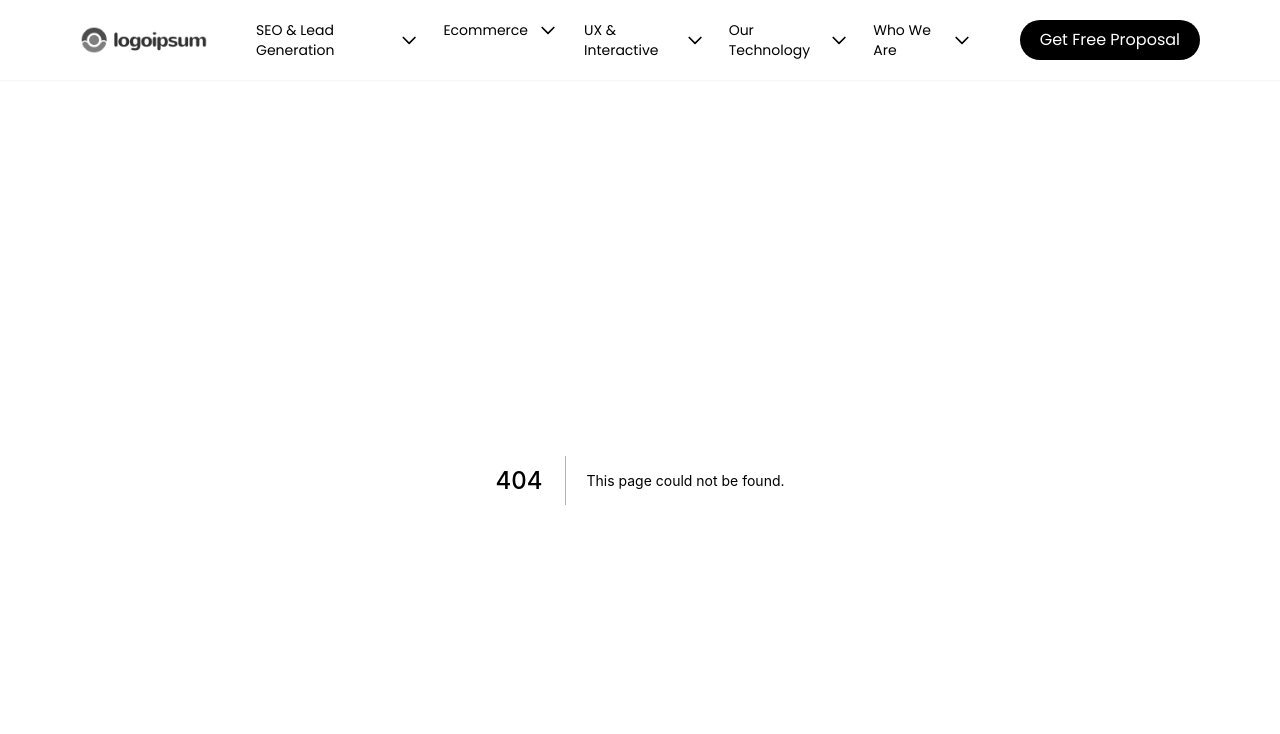
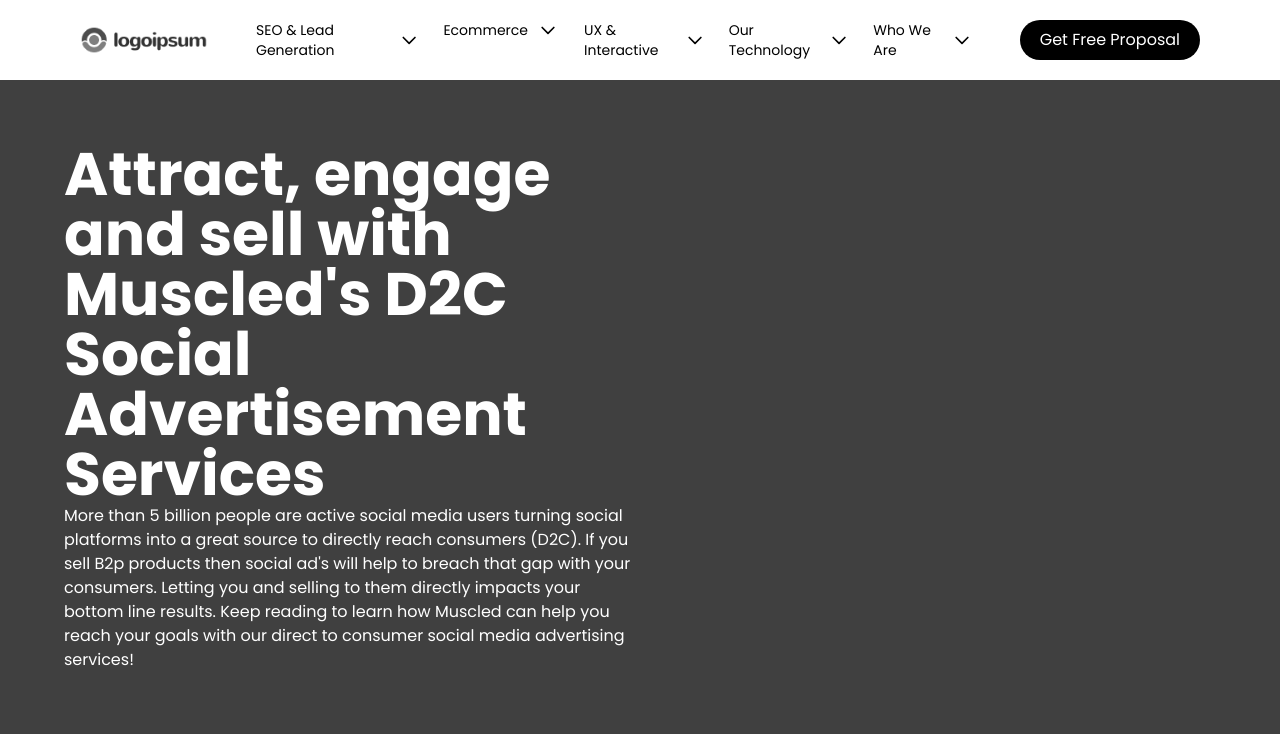
Before and after one commit to Musclednazmul123/muscled-landing-pages, a Next.js app: page /views/social-advertising-services in a window 1280 px wide. Before the commit this address had no page. Shown: the top 734 px of the page. Built offline with nearby package versions, Linux system fonts and the light colour scheme.

Commit message:
added hero section

```diff
--- /dev/null
+++ b/components/SocialAdvertisingServices/components/DynamicSection.tsx
@@ -0,0 +1,11 @@
+import React, { FC } from 'react'
+import { DynamicSectionProps } from '../components/component.type'
+
+const DynamicSection: FC<DynamicSectionProps> = ({ className, children }) => {
+  return (
+    <div className={`max-w-1240 mx-auto flex ${className ? className : ''}`}>
+      {children}
+    </div>
+  )
+}
+export default DynamicSection
--- /dev/null
+++ b/components/SocialAdvertisingServices/sections/hero.tsx
@@ -0,0 +1,21 @@
+import React, { FC } from 'react'
+import DynamicSection from '../components/DynamicSection'
+import { HeroSectionProps } from '../components/component.type'
+
+const HeroSection: FC<HeroSectionProps> = ({
+  title,
+  description,
+  features,
+  input,
+  className
+}) => {
+  return (
+    <DynamicSection className="flex-col md:flex-row">
+      <div className="flex flex-col basis-1/2 text-white justify-between">
+        <h2 className="text-6xl font-bold text-white">{title}</h2>
+        <p className="text-left ">{description}</p>
+      </div>
+    </DynamicSection>
+  )
+}
+export default HeroSection
--- /dev/null
+++ b/components/SocialAdvertisingServices/sections/index.tsx
@@ -0,0 +1,2 @@
+export { default as DynamicSection } from '../components/DynamicSection'
+export { default as HeroSection } from './hero'
--- /dev/null
+++ b/pages/views/social-advertising-services.tsx
@@ -0,0 +1,16 @@
+import React from 'react'
+import { NextPage } from 'next'
+import { HeroSection } from '../../components/SocialAdvertisingServices/sections'
+
+const Page: NextPage = () => {
+  return (
+    <div className="bg-neutral-700 p-16">
+      <HeroSection
+        title="Attract, engage and sell with Muscled's D2C Social Advertisement Services"
+        description="More than 5 billion people are active social media users turning social platforms into a great source to directly reach consumers (D2C). If you sell B2p products then social ad's will help to breach that gap with your consumers. Letting you and selling to them directly impacts your bottom line results. Keep reading to learn how Muscled can help you reach your goals with our direct to consumer social media advertising services!"
+      />
+    </div>
+  )
+}
+
+export default Page
```
Also changed, not shown: components/SocialAdvertisingServices/components/component.type.ts (added, +14 -0 lines), src/app.controller.ts (+5 -7 lines).
